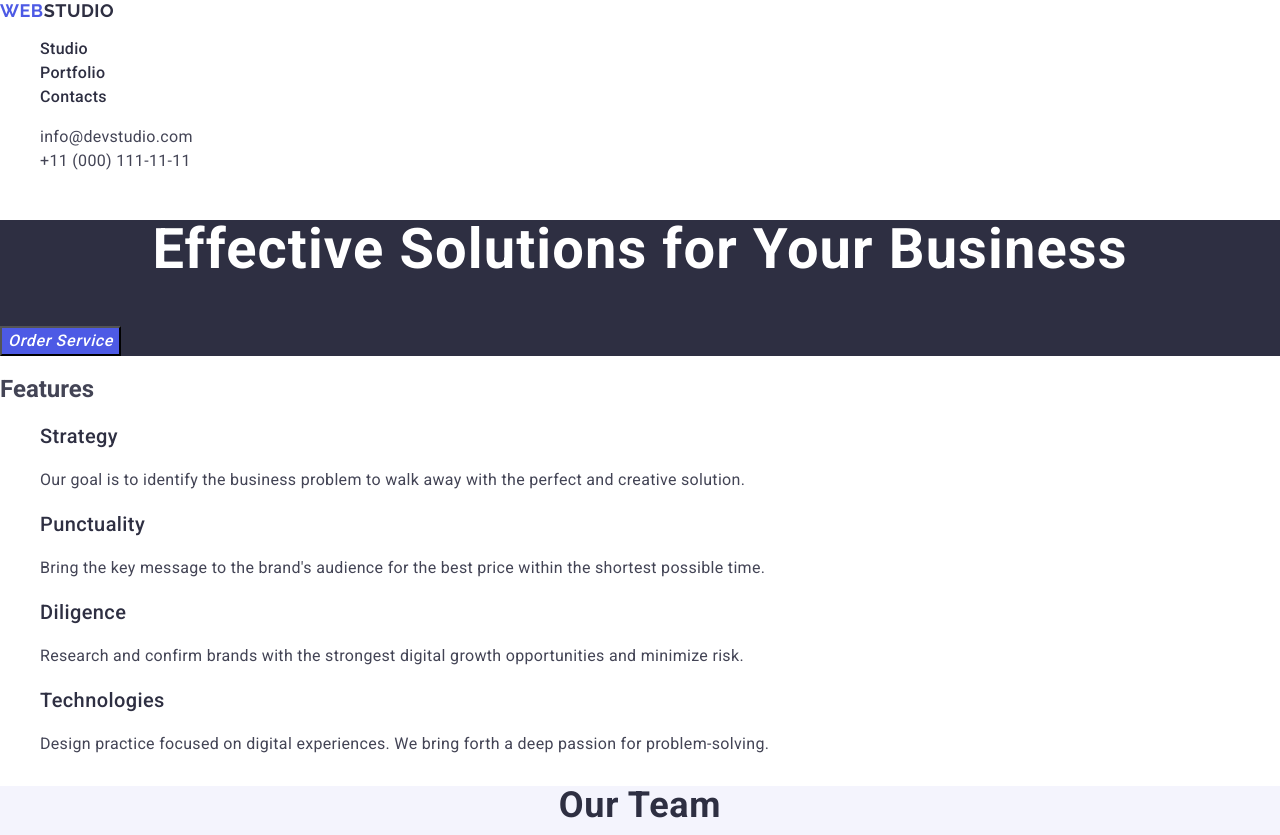
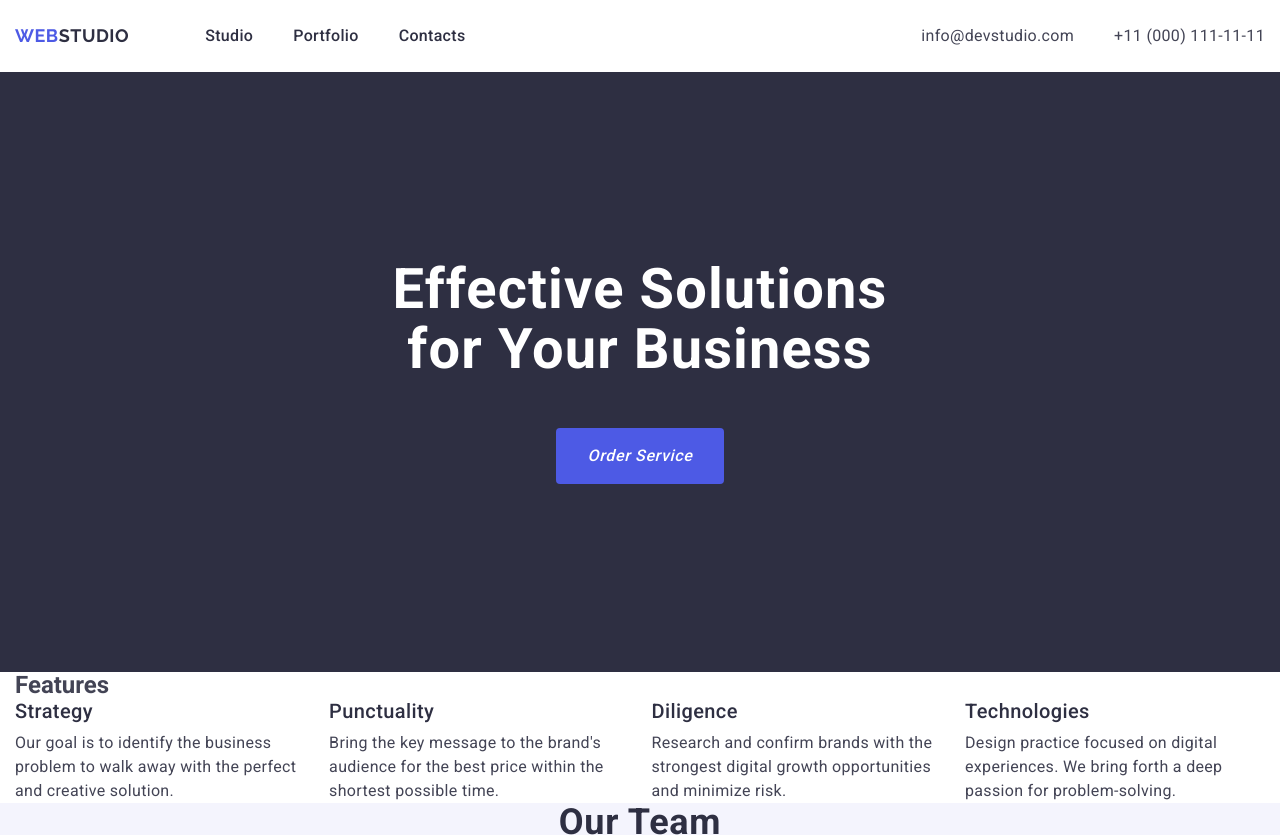
Before and after one commit to lkarm67/goit-markup-hw-03, a plain HTML site: page index.html in a window 1280 px wide. Shown: the top 835 px of the page. Drawn offline with nearby package versions, Linux system fonts and the light colour scheme.

Commit message:
add css, html

```diff
--- a/css/style.css
+++ b/css/style.css
@@ -5,29 +5,62 @@ body{
     transform: capitalize;
 }
 
-ul{
-    list-style-type: none
+ul, ol{
+    list-style-type: none;
+    margin: 0;
+    padding: 0;
 }
 
 a{
     text-decoration: none;
 }
 
+/*---------------Common------------------*/
+h1, h2, h3, h4, h5, h6, p{
+    margin: 0;
+}
+
+.container{
+    max-width: 1158;
+    padding: 0 15px;
+    margin: 0 auto;
+}
+
+/*----------------Header-----------------*/
+.header-container{
+    display: flex;
+    align-items: center;
+}
+
 .header-logo{
-    font-family: "Raleway", sans-serif;
-    font-weight: 700;
+    font-family: Raleway, sans-serif;
     font-size: 18px;
     line-height: 1.17;
     letter-spacing: 0.03em;
     text-transform: uppercase;
     color: #4d5ae5;
+    padding: 24px 0;
+    margin-right: 76px;
 }
 
 .header-logo .logo-part{
     color: #2e2f42;
 }
 
+.header-nav{
+    display: flex;
+    align-items: center;
+}
+
+.menu-nav-list{
+    display: flex;
+    align-items: center;
+    gap: 40px;
+}
+
 .menu-nav-link{
+    display: block;
+    padding: 24px 0;
     font-weight: 500;
     font-size: 16px;
     line-height: 1.5;
@@ -45,9 +78,18 @@ a{
 
 .address{
    font-style: normal;
+   margin-left: auto;
+}
+
+.address-list{
+    display: flex;
+    align-items: center;
+    gap: 40px;
 }
 
 .address-link{
+    display: block;
+    padding: 24px 0;
     font-size: 16px;
     line-height: 1.5;
     letter-spacing: 0.02em;
@@ -63,10 +105,17 @@ a{
     color: #404bbf;
 }
 
-
+/*---------------Hero---------------------*/
 .hero-page{
     background: #2e2f42;
 }
+
+.hero-container{
+    padding: 188px 0 188px;
+    display: block;
+    align-items: center;
+}
+
 .hero-page-title{
     font-weight: 700;
     font-size: 56px;
@@ -74,8 +123,14 @@ a{
     letter-spacing: 0.02em;
     text-align: center;
     color: #fff;
+    max-width: 496px;
+    margin-left: auto;
+    margin-top: 0;
+    margin-right: auto;
+    margin-bottom: 48px;
 }
 .hero-page-button{
+    display: block;
     font-weight: 500;
     font-size: 16px;
     line-height: 1.5;
@@ -84,10 +139,37 @@ a{
     font-style: italic;
     background-color:#4d5ae5;
     cursor: pointer;
+    min-width: 168px;
+    height: 56px;
+    border: none;
+    border-radius: 4px;
+    margin-top: 0;
+    margin-right: auto;
+    margin-left: auto;
 }
 
 button:hover, button:focus{
     background-color: #404bbf;
+}
+
+/*---------------Features-----------------*/
+
+.features-container{
+    display: flex;
+    align-items: center;
+    padding: 120px 0;
+}
+
+.features-title
+
+.visually-hidden{
+visibility: hidden;
+}
+
+.features-list{
+    display: flex;
+    align-items: center;
+    gap: 24px;
 }
 
 .features-subtitle{
@@ -96,6 +178,11 @@ button:hover, button:focus{
     line-height: 1.2;
     letter-spacing: 0.02em;
     color: #2e2f42;
+    margin-bottom: 8px;
+}
+
+.features-item{
+    width: calc((100%-72px)/4);
 }
 
 .features-item-text{
@@ -104,6 +191,7 @@ button:hover, button:focus{
     letter-spacing: 0.02em;
 }
 
+/*----------------Our Team------------------*/
 .team-page{
     background: #f4f4fd;
 }
@@ -137,7 +225,7 @@ button:hover, button:focus{
     letter-spacing: 0.02em;
     text-align: center;
 }
-
+/*----------------Portfolio---------------*/
 .portfolio-item{
     background: #fff;
 }
@@ -166,6 +254,7 @@ button:hover, button:focus{
     letter-spacing: 0.02em;
 }
 
+/*-------------Footer--------------*/
 .footer-page{
     background: #2e2f42;
 }
--- a/index.html
+++ b/index.html
@@ -13,7 +13,8 @@
 </head>
   <body>
 
-    <header class="header-container">
+    <header class="header-page">
+      <div class="container header-container">
         <nav class="header-nav">
           <a class="header-logo"
              href="./index.html">Web<span class="logo-part">Studio</span>
@@ -48,17 +49,21 @@
             </li>
           </ul>
         </address>
+      </div>
     </header>
     <main>
     <section class="hero-page">
+      <div class="container hero-container">
         <h1 class="hero-page-title">Effective Solutions
                 for Your Business</h1>
         <button type="button" class="hero-page-button">
                   Order Service</button>
+      </div>
     </section>
 
     <section class="features-page">
-            <h2 class="features-title">Features</h2>
+      <div class="container fiatures-container">
+        <h2 class="features-title visually-hidden">Features</h2>
           <ul class="features-list">
             <li class="features-item">
               <h3 class="features-subtitle">Strategy</h3>
@@ -82,10 +87,11 @@ problem to walk away with the perfect and creative solution.
               </p>
             </li>
           </ul>
-
+      </div>
     </section>
 
     <section class="team-page">
+      <div class="container">
         <h2 class="team-page-title">Our Team</h2>
           <ul class="team-list">
             <li class="team-item">
@@ -109,9 +115,11 @@ problem to walk away with the perfect and creative solution.
                 <p class="team-descr">UI Designer</p>
             </li>
           </ul>
+      </div>
     </section>
 
     <section class="portfolio-page">
+      <div class="container">
         <h2 class="portfolio-page-title">Our Portfolio</h2>
           <ul class="portfolio-list">
             <li class="portfolio-item">
@@ -145,17 +153,19 @@ problem to walk away with the perfect and creative solution.
                 <p class="portfolio-descr">Marketing</p>
             </li>
           </ul>
+      </div>
     </section>
 
     </main>
 
     <footer class="footer-page">
+      <div class="container ">
         <a class="logo footer-logo"
-           href="./index.html">Web
-           <span class="logo-part">Studio
+           href="./index.html">Web<span class="logo-part">Studio
            </span>
         </a>
         <p class="footer-text">Increase the flow of customers and sales for your business with digital marketing & growth solutions.</p>
+      </div>
     </footer>
 
   </body>
```
Lines whose indentation alone changed are shown as unchanged.
